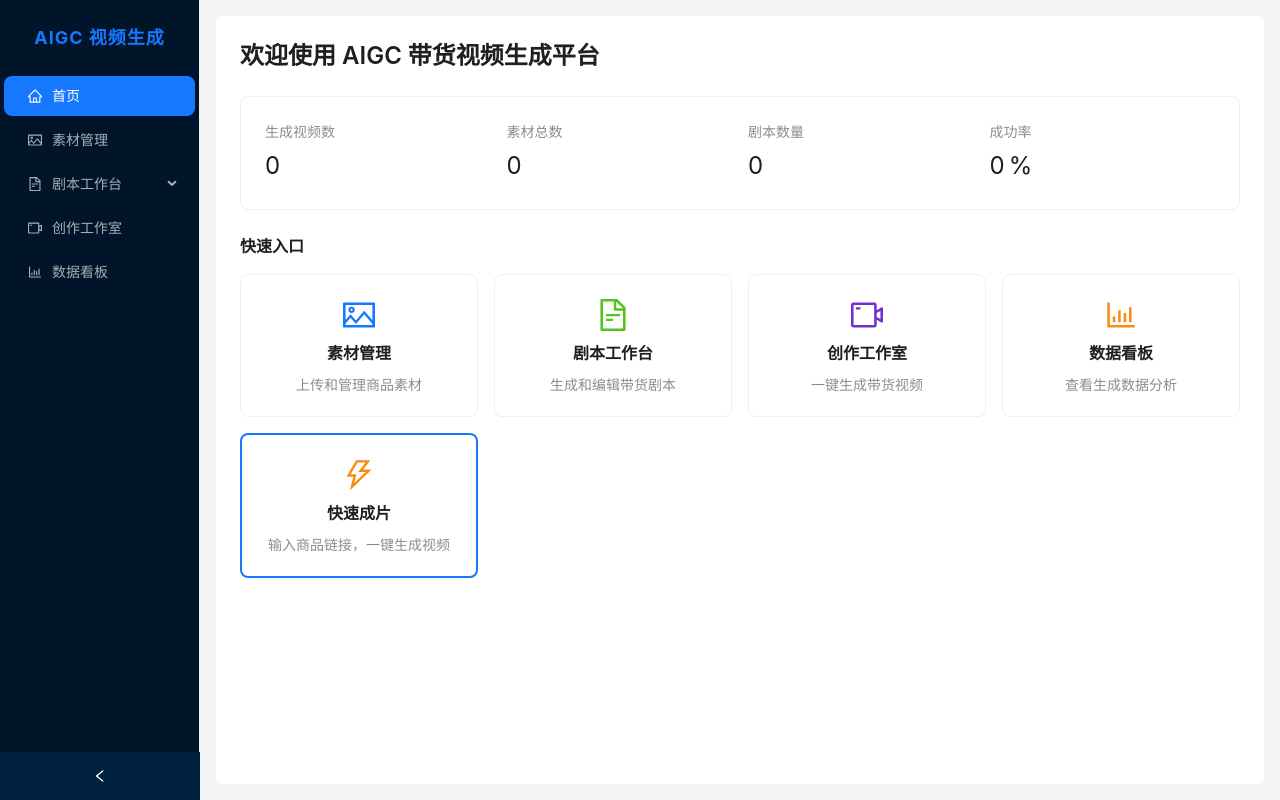
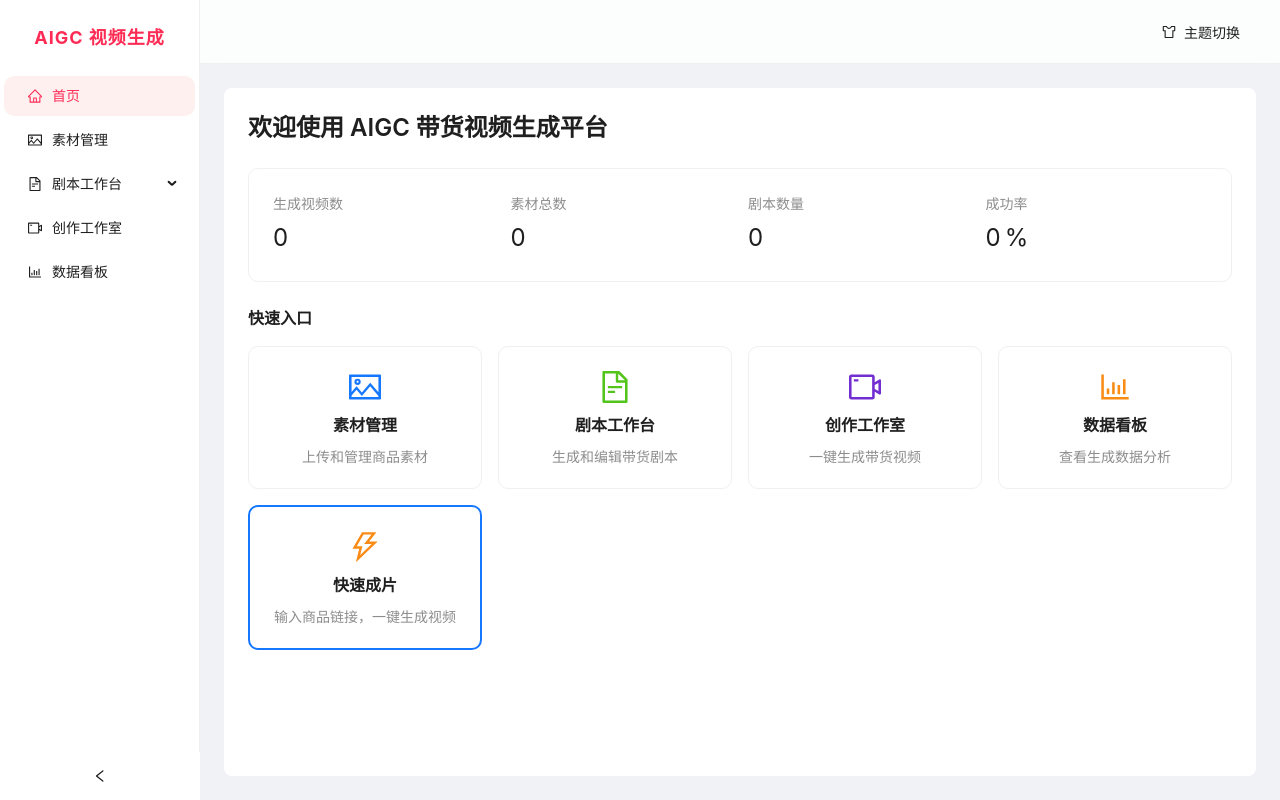
Before and after one commit to cooooolwind/TikTok_Shop, a React (Vite) app in the folder packages/frontend/: page / in a window 1280 px wide. Built offline with nearby package versions, Linux system fonts and the light colour scheme.

Commit message:
feat(frontend): refactor visual style to Douyin PC theme
- Add system dark mode support with useTheme hook
- Update Ant Design configuration with vibrant pink primary color (#fe2c55)
- Introduce glassmorphism and immersive dark layout components
- Add theme switcher toggle to MainLayout header

```diff
--- a/packages/frontend/src/App.tsx
+++ b/packages/frontend/src/App.tsx
@@ -1,6 +1,31 @@
 import { RouterProvider } from 'react-router-dom';
+import { ConfigProvider, theme } from 'antd';
+import zhCN from 'antd/locale/zh_CN';
 import { router } from './router';
+import { useTheme } from './hooks/useTheme';
 
 export default function App() {
-  return <RouterProvider router={router} />;
+  const { isDark } = useTheme();
+
+  return (
+    <ConfigProvider
+      locale={zhCN}
+      theme={{
+        algorithm: isDark ? theme.darkAlgorithm : theme.defaultAlgorithm,
+        token: {
+          colorPrimary: '#fe2c55', // Douyin Pink
+          borderRadius: 8,
+          // customize dark mode colors to match Douyin
+          ...(isDark && {
+            colorBgBase: '#161823',
+            colorBgLayout: '#000000',
+            colorBgContainer: '#161823',
+            colorBgElevated: '#252632',
+          }),
+        },
+      }}
+    >
+      <RouterProvider router={router} />
+    </ConfigProvider>
+  );
 }
--- /dev/null
+++ b/packages/frontend/src/hooks/useTheme.ts
@@ -0,0 +1,40 @@
+import { useState, useEffect } from 'react';
+import { useUIStore } from '../stores/useAppStore';
+
+export function useTheme() {
+  const themeMode = useUIStore((s) => s.themeMode);
+  const [isDark, setIsDark] = useState<boolean>(false);
+
+  useEffect(() => {
+    if (themeMode === 'dark') {
+      setIsDark(true);
+      return;
+    }
+    if (themeMode === 'light') {
+      setIsDark(false);
+      return;
+    }
+
+    // system mode
+    const mediaQuery = window.matchMedia('(prefers-color-scheme: dark)');
+    setIsDark(mediaQuery.matches);
+
+    const handler = (e: MediaQueryListEvent) => {
+      setIsDark(e.matches);
+    };
+
+    mediaQuery.addEventListener('change', handler);
+    return () => mediaQuery.removeEventListener('change', handler);
+  }, [themeMode]);
+
+  // Sync with document body for global CSS usage
+  useEffect(() => {
+    if (isDark) {
+      document.documentElement.setAttribute('data-theme', 'dark');
+    } else {
+      document.documentElement.setAttribute('data-theme', 'light');
+    }
+  }, [isDark]);
+
+  return { isDark, themeMode };
+}
--- a/packages/frontend/src/layouts/MainLayout.tsx
+++ b/packages/frontend/src/layouts/MainLayout.tsx
@@ -1,5 +1,5 @@
 import { Outlet, useNavigate, useLocation } from 'react-router-dom';
-import { Layout, Menu, theme } from 'antd';
+import { Layout, Menu, theme, Dropdown, Button } from 'antd';
 import type { MenuProps } from 'antd';
 import {
   HomeOutlined,
@@ -9,11 +9,13 @@ import {
   BarChartOutlined,
   BookOutlined,
   BulbOutlined,
+  SkinOutlined,
 } from '@ant-design/icons';
 import { useUIStore } from '../stores/useAppStore';
 import { ROUTES } from '../constants';
+import { useTheme } from '../hooks/useTheme';
 
-const { Sider, Content } = Layout;
+const { Sider, Content, Header } = Layout;
 
 type MenuItem = Required<MenuProps>['items'][number];
 
@@ -103,16 +105,34 @@ export default function MainLayout() {
 
   const collapsed = useUIStore((s) => s.sidebarCollapsed);
   const toggleSidebar = useUIStore((s) => s.toggleSidebar);
+  const setThemeMode = useUIStore((s) => s.setThemeMode);
+
+  const { isDark, themeMode } = useTheme();
 
   const { selectedKey, openKeys } = deriveMenuState(location.pathname);
 
+  const themeMenuItems: MenuProps['items'] = [
+    { key: 'system', label: '跟随系统' },
+    { key: 'light', label: '浅色模式' },
+    { key: 'dark', label: '深色模式' },
+  ];
+
   return (
-    <Layout style={{ minHeight: '100vh' }}>
+    <Layout style={{ minHeight: '100vh', background: 'transparent' }}>
       <Sider
         collapsible
         collapsed={collapsed}
         onCollapse={toggleSidebar}
-        style={{ borderRight: `1px solid ${token.colorBorderSecondary}` }}
+        theme={isDark ? 'dark' : 'light'}
+        style={{
+          borderRight: `1px solid ${token.colorBorderSecondary}`,
+          background: isDark ? '#161823' : '#ffffff',
+          position: 'sticky',
+          top: 0,
+          height: '100vh',
+          overflow: 'auto',
+          zIndex: 10,
+        }}
       >
         {/* Logo 区：折叠时显示简短图标文字 */}
         <div
@@ -134,11 +154,15 @@ export default function MainLayout() {
         </div>
 
         <Menu
-          theme="dark"
+          theme={isDark ? 'dark' : 'light'}
           mode="inline"
           selectedKeys={[selectedKey]}
           defaultOpenKeys={openKeys}
           items={menuItems}
+          style={{
+            background: 'transparent',
+            borderRight: 'none',
+          }}
           onClick={({ key }) => {
             // 跳过父菜单组
             if (key === 'scripts-group') return;
@@ -147,15 +171,43 @@ export default function MainLayout() {
         />
       </Sider>
 
-      <Layout>
+      <Layout style={{ background: 'transparent' }}>
+        <Header
+          style={{
+            padding: '0 24px',
+            background: isDark ? 'rgba(22, 24, 35, 0.8)' : 'rgba(255, 255, 255, 0.8)',
+            backdropFilter: 'blur(10px)',
+            borderBottom: `1px solid ${token.colorBorderSecondary}`,
+            display: 'flex',
+            alignItems: 'center',
+            justifyContent: 'flex-end',
+            position: 'sticky',
+            top: 0,
+            zIndex: 9,
+          }}
+        >
+          <Dropdown
+            menu={{
+              items: themeMenuItems,
+              selectedKeys: [themeMode],
+              onClick: ({ key }) => setThemeMode(key as 'system' | 'light' | 'dark'),
+            }}
+            placement="bottomRight"
+          >
+            <Button type="text" icon={<SkinOutlined />} style={{ color: token.colorText }}>
+              主题切换
+            </Button>
+          </Dropdown>
+        </Header>
         <Content
           style={{
-            margin: 16,
+            margin: '24px 24px',
             padding: 24,
-            background: token.colorBgContainer,
+            background: isDark ? 'transparent' : token.colorBgContainer,
             borderRadius: token.borderRadius,
-            minHeight: 360,
+            minHeight: 280,
           }}
+          className="hover-scale"
         >
           <Outlet />
         </Content>
--- a/packages/frontend/src/main.tsx
+++ b/packages/frontend/src/main.tsx
@@ -1,7 +1,5 @@
 import React from 'react';
 import ReactDOM from 'react-dom/client';
-import { ConfigProvider } from 'antd';
-import zhCN from 'antd/locale/zh_CN';
 import dayjs from 'dayjs';
 import 'dayjs/locale/zh-cn';
 import App from './App';
@@ -11,16 +9,6 @@ dayjs.locale('zh-cn');
 
 ReactDOM.createRoot(document.getElementById('root')!).render(
   <React.StrictMode>
-    <ConfigProvider
-      locale={zhCN}
-      theme={{
-        token: {
-          colorPrimary: '#1677ff',
-          borderRadius: 6,
-        },
-      }}
-    >
-      <App />
-    </ConfigProvider>
+    <App />
   </React.StrictMode>,
 );
--- a/packages/frontend/src/stores/useAppStore.ts
+++ b/packages/frontend/src/stores/useAppStore.ts
@@ -7,6 +7,7 @@ export const useUIStore = create<UIState>((set) => ({
   sidebarCollapsed: false,
   globalLoading: false,
   notifications: [],
+  themeMode: 'system',
 
   toggleSidebar: () => set((s) => ({ sidebarCollapsed: !s.sidebarCollapsed })),
 
@@ -27,4 +28,6 @@ export const useUIStore = create<UIState>((set) => ({
       notifications: s.notifications.filter((n) => n.id !== id),
     }));
   },
+
+  setThemeMode: (mode) => set({ themeMode: mode }),
 }));
--- a/packages/frontend/src/styles/global.css
+++ b/packages/frontend/src/styles/global.css
@@ -1,3 +1,12 @@
+:root {
+  --bg-color: #f0f2f5;
+  --text-color: #333333;
+}
+
+:root[data-theme='dark'] {
+  --bg-color: #000000;
+  --text-color: #ffffff;
+}
 
 * {
   margin: 0;
@@ -10,8 +19,57 @@ body {
     'Noto Sans', sans-serif;
   -webkit-font-smoothing: antialiased;
   -moz-osx-font-smoothing: grayscale;
+  background-color: var(--bg-color);
+  color: var(--text-color);
+  transition: background-color 0.3s ease, color 0.3s ease;
 }
 
 #root {
   min-height: 100vh;
 }
+
+/* Custom Scrollbar for immersive feel */
+::-webkit-scrollbar {
+  width: 6px;
+  height: 6px;
+}
+
+::-webkit-scrollbar-track {
+  background: transparent;
+}
+
+::-webkit-scrollbar-thumb {
+  background: rgba(144, 147, 153, 0.3);
+  border-radius: 4px;
+}
+
+::-webkit-scrollbar-thumb:hover {
+  background: rgba(144, 147, 153, 0.5);
+}
+
+/* Utilities for glassmorphism */
+.glass-panel {
+  background: rgba(255, 255, 255, 0.05);
+  backdrop-filter: blur(10px);
+  -webkit-backdrop-filter: blur(10px);
+  border: 1px solid rgba(255, 255, 255, 0.1);
+}
+
+:root[data-theme='light'] .glass-panel {
+  background: rgba(255, 255, 255, 0.6);
+  border: 1px solid rgba(0, 0, 0, 0.05);
+}
+
+/* Card hover micro animations */
+.hover-scale {
+  transition: transform 0.2s ease, box-shadow 0.2s ease;
+}
+
+.hover-scale:hover {
+  transform: translateY(-2px);
+  box-shadow: 0 8px 24px rgba(0, 0, 0, 0.12);
+}
+
+:root[data-theme='dark'] .hover-scale:hover {
+  box-shadow: 0 8px 24px rgba(0, 0, 0, 0.4);
+}
--- a/packages/frontend/src/types/store.ts
+++ b/packages/frontend/src/types/store.ts
@@ -210,7 +210,7 @@ export interface AnalyticsState {
 // UI Store
 // ==============================
 
-export type ThemeMode = 'light' | 'dark';
+export type ThemeMode = 'system' | 'light' | 'dark';
 
 export interface NotificationItem {
   id: string;
@@ -224,9 +224,11 @@ export interface UIState {
   sidebarCollapsed: boolean;
   globalLoading: boolean;
   notifications: NotificationItem[];
+  themeMode: ThemeMode;
 
   toggleSidebar: () => void;
   setGlobalLoading: (loading: boolean) => void;
   pushNotification: (notif: Omit<NotificationItem, 'id' | 'timestamp'>) => void;
   dismissNotification: (id: string) => void;
+  setThemeMode: (mode: ThemeMode) => void;
 }
```
